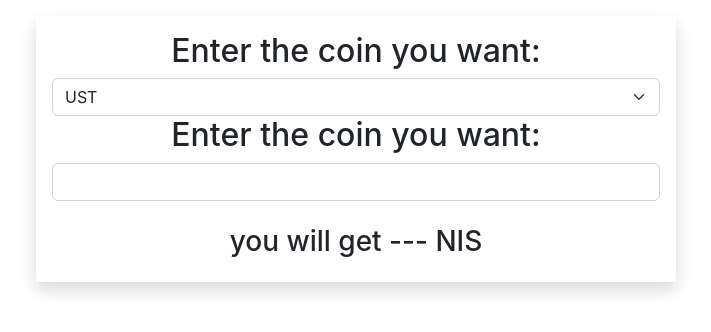
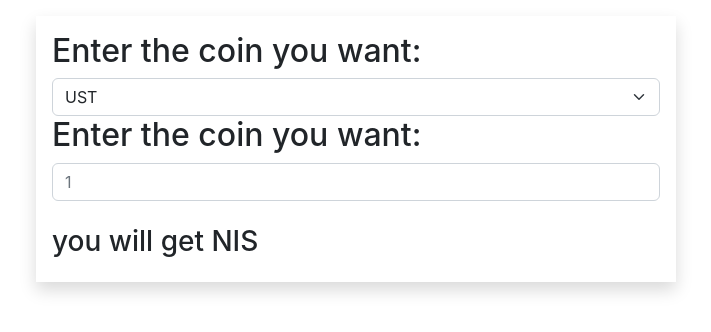
Before and after one commit to eyalyehia/projectModb, a React (Create React App) app: page / in a window 1280 px wide. Shown: the top 332 px of the page, without its empty margins (284-995 px from the left). Built offline with nearby package versions, Linux system fonts and the light colour scheme.

Commit message:
inputValue

```diff
--- a/src/App.js
+++ b/src/App.js
@@ -1,5 +1,5 @@
 import Vip from './data/vip';
-import './App.css';
+
 
 
 function App() {
--- a/src/data/vip.js
+++ b/src/data/vip.js
@@ -1,17 +1,27 @@
-import React from 'react'
+import React, { useRef, useState } from 'react'
 
 function Vip() {
+let changeSelect = useRef();
+let changePrice = useRef();
+let [matach,improve] = useState();
+
+const changeMany = () => {
+    let many = changeSelect.current.value * changePrice.current.value;
+   improve(many);
+}
+
+
   return (
     <div className="col-lg-6 p-3 shadow mt-3 mx-auto" >
        <h2>Enter the coin you want:</h2>
-       <select className="form-select">
+       <select onChange={changeMany} className="form-select" ref={changeSelect}>
         <option value="3.3">UST</option>
         <option value="3.9">EURO</option>
         <option value="0.11">BATH</option>
        </select>
        <h2>Enter the coin you want:</h2>
-       <input type="number" className="form-control"/>
-       <h3 className="mt-4">you will get --- NIS</h3>
+       <input type="number" placeholder="1" className="form-control" ref={changePrice}/>
+       <h3 className="mt-4">you will get {matach} NIS</h3>
     </div>
   )
 }
```
